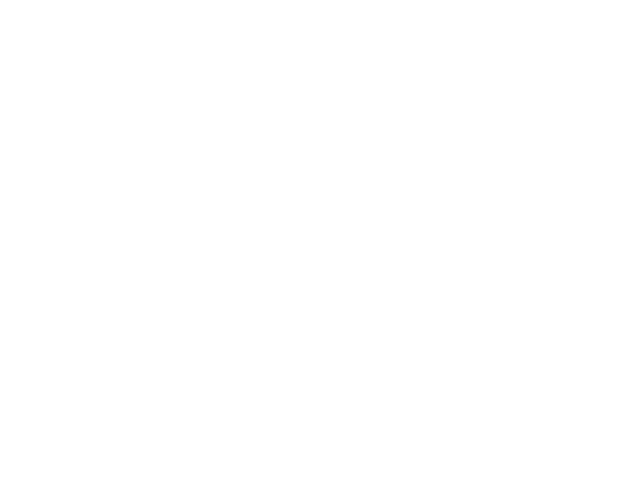
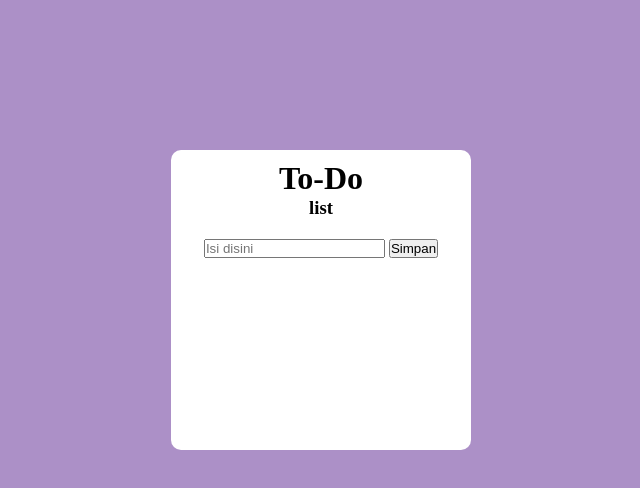
Before and after one commit to dts-kominfo-rea4a/challenge-dom-arshapradita, a website: page index.html in a window 1280 px wide. Shown: the whole page, without its empty margins (319-959 px from the left). Drawn offline with Linux system fonts and the light colour scheme.

Commit message:
input style, sub-page and function script

```diff
--- a/index.html
+++ b/index.html
@@ -7,35 +7,93 @@
     <title>Challenge - DOM</title>
   </head>
   <body>
+    <style>
+      * {
+        margin: 0px;
+        padding: 0px;
+        box-sizing: border-box;
+      }
+
+      body {
+        background-color: rgb(172, 144, 199);
+      }
+
+      header {
+        text-align: center;
+        padding-top: 10px;
+        /* margin-bottom: -10px; */
+        /* position: absolute; */
+      }
+      .in-ou {
+        background-color: white;
+        width: 300px;
+        height: 300px;
+        margin: 150px auto;
+        border-radius: 10px;
+        display: flex;
+        flex-direction: column;
+        align-items: center;
+      }
+
+      .input {
+        padding: 20px;
+      }
+    </style>
     <div id="app">
+      <main class="in-ou">
         <!-- TODO: Buatlah sebuah header dengan id todo-title -->
         <!-- TODO: Buatlah sebuah subtitle dengan id todo-subtitle -->
-
+        <header>
+          <h1 id="todo-title">To-Do</h1>
+          <h3 id="todo-subtitle">list</h3>
+        </header>
         <!-- Section: input -->
         <!-- TODO: Buatlah sebuah input bertipe text dengan id todo-input -->
         <!-- TODO: Buatlah sebuah button dengan id todo-submit -->
-
+        <section class="input">
+          <input
+            type="text"
+            name="todo-input"
+            id="todo-input"
+            placeholder="Isi disini"
+          />
+          <button id="todo-submit">Simpan</button>
+        </section>
         <!-- Section output -->
         <!-- TODO: Buatlah sebuah <ul> dengan id todo-output -->
+        <section class="output">
+          <ul id="todo-output"></ul>
+        </section>
+      </main>
     </div>
 
     <!-- ! Untuk tantangan ini, script jangan diubah ke external js yah ! -->
     <script>
       // TODO: Deklarasi variable sesuai dengan kebutuhan di sini
-      let button;
-      let input;
-      let output;
-
+      let button = document.getElementById("todo-submit");
+      let input = document.getElementById("todo-input");
+      let output = document.getElementById("todo-output");
       // TODO: Buatlah sebuah fungsi dengan nama fnClickHandler
       // Fungsi yang digunakan untuk menambahkan tulisan
       // Jangan ubah cara deklarasi fungsinya, cukup isi saja
-      function fnClickHandler(toDoItem) {}
-
+      function fnClickHandler(toDoItem) {
+        let data = document.createElement("li");
+        data.innerText = input.value;
+        output.appendChild(data);
+        input.value = "";
+      }
       // TODO: register event onclick / addEventListener untuk button
       // akan menjalankan fungsi fnClickHandler
-
+      button.addEventListener("click", () => {
+        fnClickHandler(input.value);
+      });
       // TODO: register event onkeypress / addEventListener untuk input
       // sehingga saat di input ditekan enter akan menjalankan fungsi fnClickHandler juga
+      input.addEventListener("keypress", (event) => {
+        if (event.key == "Enter") {
+          fnClickHandler(input.value);
+        }
+      });
     </script>
   </body>
 </html>
```
Lines whose indentation alone changed are shown as unchanged.
